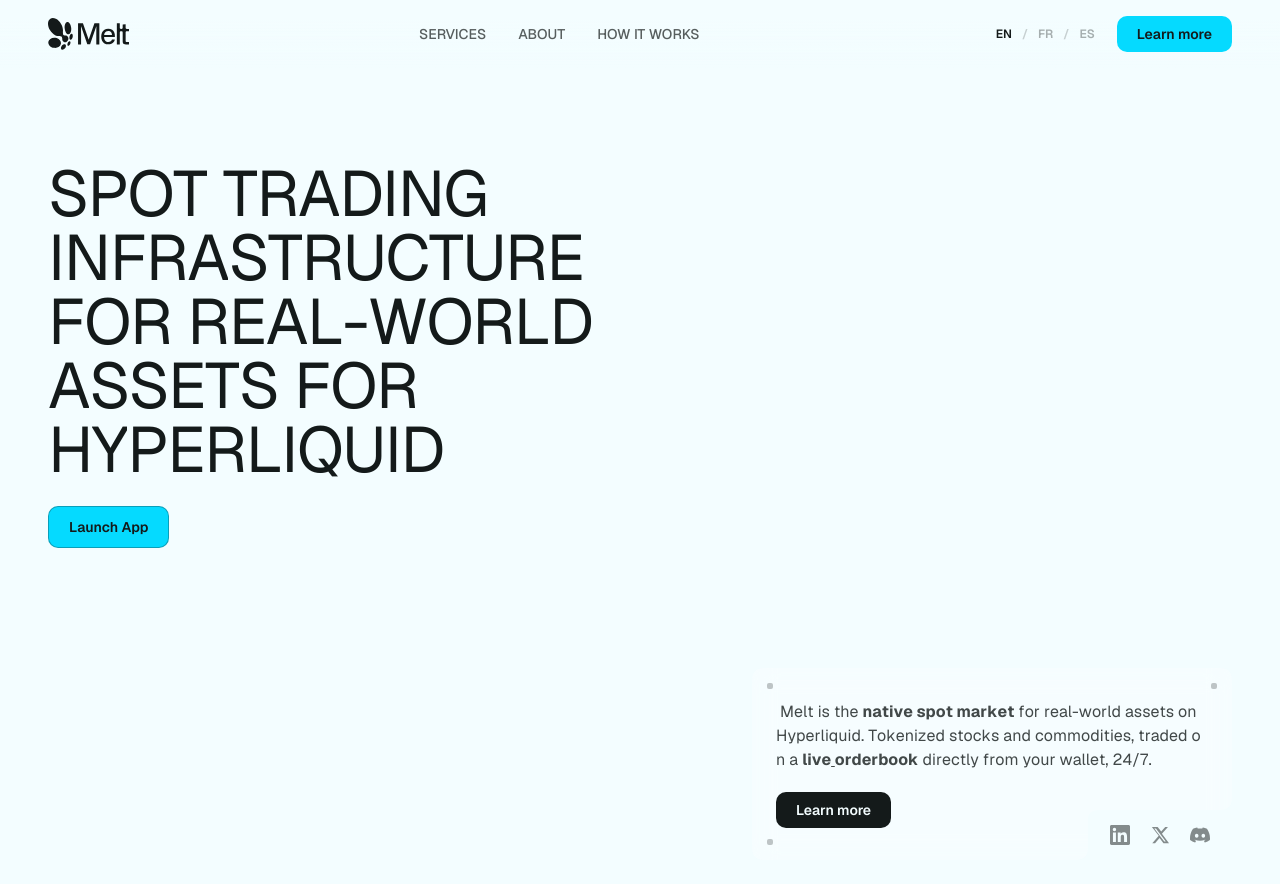
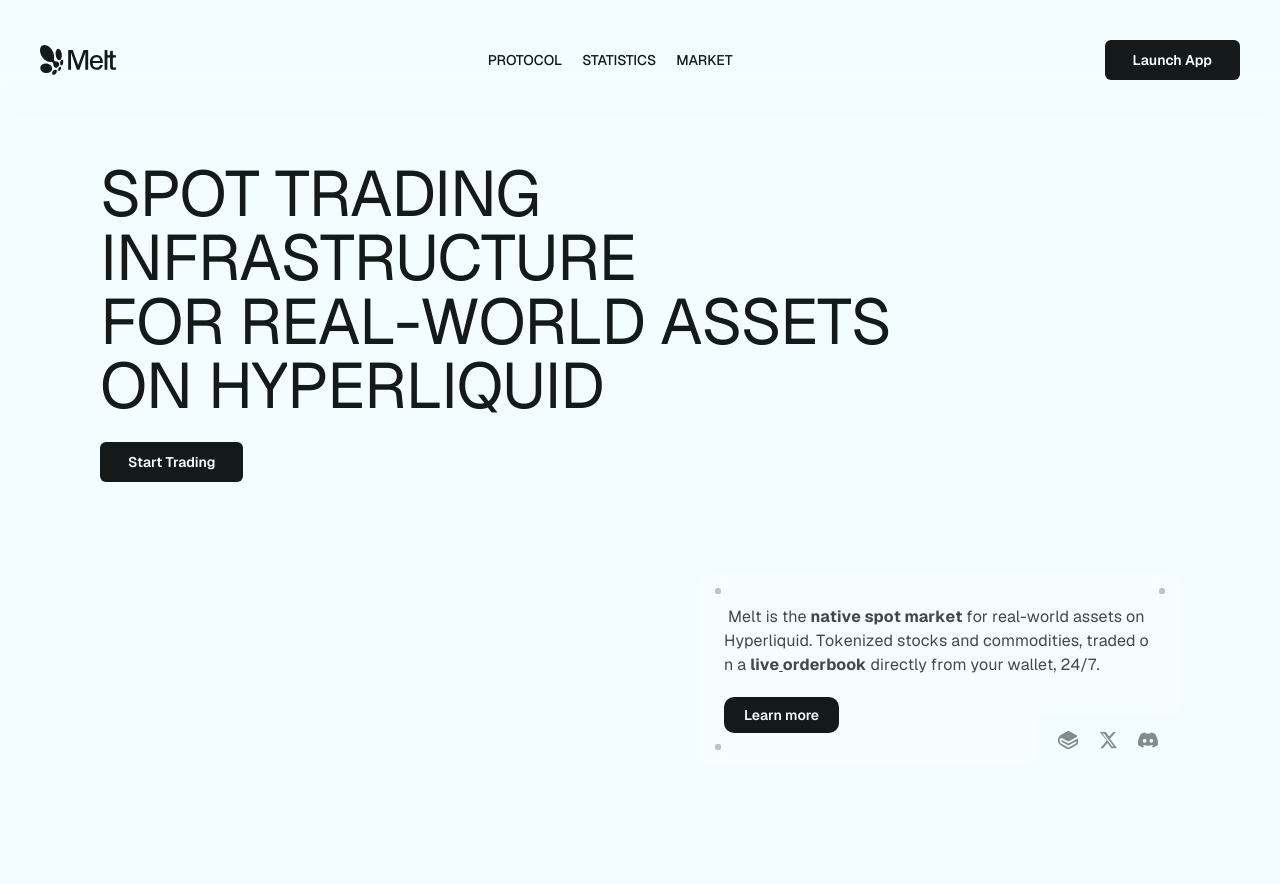
Before and after one commit to samuelabadie/melt-finance-landing-page, a Jekyll site: the page built from en/index.html, in a window 1280 px wide. Shown: the top 884 px of the page. Built offline with Jekyll 4.4.1, drawn with Linux system fonts in a browser that asks for light colours; nearby versions of some CDN libraries.

Commit message:
Update hero section, nav, and branding
- Remove language switcher (EN/FR/ES) from nav and mobile
- Update nav links: Protocol, Statistics, Market
- Header follows Figma grid (1528px container, 40px padding, 120px height)
- Hero title forced to 3 lines with correct text ("on Hyperliquid")
- Buttons: black style with blob/gooey liquid hover effect
- Replace LinkedIn with GitBook icon and link
- Update X/Twitter link to https://x.com/Meltfinance
- Nav link hover in brand blue #05EEFF
- CTA buttons: "Start Trading" (hero) and "Launch App" (nav)

Co-Authored-By: Claude Opus 4.6 (1M context) <noreply@anthropic.com>

```diff
--- a/_data/en.yml
+++ b/_data/en.yml
@@ -2,15 +2,17 @@ lang: en
 lang_label: "EN"
 
 nav:
-  services: "Services"
-  about: "About"
-  how_it_works: "How it works"
-  cta: "Learn more"
+  services: "Protocol"
+  about: "Statistics"
+  how_it_works: "Market"
+  cta: "Launch App"
 
 hero:
-  headline: "Spot trading infrastructure for real-world assets for Hyperliquid"
+  headline_line1: "Spot trading infrastructure"
+  headline_line2: "for real-world assets"
+  headline_line3: "on Hyperliquid"
   subheadline_html: "Melt is the <strong>native spot market</strong> for real-world assets on Hyperliquid. Tokenized stocks and commodities, traded on a <strong class=\"underline\">live orderbook</strong> directly from your wallet, 24/7."
-  cta_primary: "Launch App"
+  cta_primary: "Start Trading"
   cta_secondary: "Learn more"
 
 lang_switcher:
@@ -19,6 +21,6 @@ lang_switcher:
   es: "ES"
 
 socials:
-  x: "https://x.com/meltfinance"
+  x: "https://x.com/Meltfinance"
   discord: "https://discord.gg/meltfinance"
-  linkedin: "https://linkedin.com/company/meltfinance"
+  gitbook: "https://docs.melt.finance/protocol/introduction"
--- a/_includes/hero.html
+++ b/_includes/hero.html
@@ -8,16 +8,19 @@
        Mobile  : flex column centré, scroll naturel
        Desktop : absolute inset avec max-w 1350px
   -->
-  <div class="relative z-10 max-w-[1350px] mx-auto
+  <div class="relative z-10 max-w-[1728px] mx-auto
               flex flex-col items-center justify-center gap-10 px-6 pt-28 pb-24 min-h-screen
               md:absolute md:inset-0 md:flex-none md:items-stretch md:justify-start md:px-0 md:pt-0 md:pb-0">
 
     <!-- HEADLINE -->
-    <div class="text-center md:text-left md:absolute md:top-[18%] md:left-12 md:max-w-[52%] w-full">
+    <div class="text-center md:text-left md:absolute md:top-[18%] md:left-[100px] md:max-w-[65%] w-full">
       <h1 id="hero-headline" class="text-[2rem] sm:text-4xl md:text-5xl lg:text-[3.5rem] xl:text-[4rem] uppercase leading-[1.05] tracking-tight text-melt-black mb-6">
-        {{ t.hero.headline }}
+        <span class="block">{{ t.hero.headline_line1 }}</span>
+        <span class="block">{{ t.hero.headline_line2 }}</span>
+        <span class="block">{{ t.hero.headline_line3 }}</span>
       </h1>
-      <a id="hero-cta-primary" href="#" class="bg-melt-primary inline-flex items-center px-5 py-2.5 rounded-[10px] border border-melt-black/30 text-sm font-semibold text-melt-black hover:bg-melt-black hover:text-melt-white transition-all duration-200" style="opacity:0;">
+      <a id="hero-cta-primary" href="#" class="btn-liquid inline-flex items-center justify-center px-[28px] rounded-[6px] text-[14px] font-semibold bg-melt-black text-white" style="opacity:0; height: 40px;">
+        <span class="btn-blob-inner"><span class="btn-blob-group"><span class="btn-blob"></span><span class="btn-blob"></span><span class="btn-blob"></span><span class="btn-blob"></span></span></span>
         {{ t.hero.cta_primary }}
       </a>
     </div>
@@ -41,9 +44,9 @@
       </div>
       <!-- Mobile socials -->
       <div class="flex flex-row gap-3 mt-4 justify-center">
-        <a href="{{ t.socials.linkedin }}" target="_blank" rel="noopener noreferrer" aria-label="LinkedIn"
+        <a href="{{ t.socials.gitbook }}" target="_blank" rel="noopener noreferrer" aria-label="GitBook"
            class="w-9 h-9 flex items-center justify-center rounded-lg bg-white/60 backdrop-blur-sm border border-melt-black/10 text-melt-black/60 hover:text-melt-black transition-all duration-200">
-          <svg class="w-4 h-4" viewBox="0 0 24 24" fill="currentColor"><path d="M20.447 20.452h-3.554v-5.569c0-1.328-.027-3.037-1.852-3.037-1.853 0-2.136 1.445-2.136 2.939v5.667H9.351V9h3.414v1.561h.046c.477-.9 1.637-1.85 3.37-1.85 3.601 0 4.267 2.37 4.267 5.455v6.286ZM5.337 7.433a2.062 2.062 0 0 1-2.063-2.065 2.064 2.064 0 1 1 2.063 2.065Zm1.782 13.019H3.555V9h3.564v11.452ZM22.225 0H1.771C.792 0 0 .774 0 1.729v20.542C0 23.227.792 24 1.771 24h20.451C23.2 24 24 23.227 24 22.271V1.729C24 .774 23.2 0 22.222 0h.003Z"/></svg>
+          <svg class="w-4 h-4" viewBox="0 0 24 24" fill="currentColor"><path d="M12.513 1.097c-0.645 0 -1.233 0.34 -2.407 1.017L3.675 5.82A7.233 7.233 0 0 0 0 12.063v0.236a7.233 7.233 0 0 0 3.667 6.238L7.69 20.86c2.354 1.36 3.531 2.042 4.824 2.042 1.292 0.001 2.47 -0.678 4.825 -2.038l4.251 -2.453c1.177 -0.68 1.764 -1.02 2.087 -1.579 0.323 -0.56 0.324 -1.24 0.323 -2.6v-2.63a1.04 1.04 0 0 0 -1.558 -0.903l-8.728 5.024c-0.587 0.337 -0.88 0.507 -1.201 0.507 -0.323 0 -0.616 -0.168 -1.204 -0.506l-5.904 -3.393c-0.297 -0.171 -0.446 -0.256 -0.565 -0.271a0.603 0.603 0 0 0 -0.634 0.368c-0.045 0.111 -0.045 0.282 -0.043 0.625 0.002 0.252 0 0.378 0.025 0.494 0.053 0.259 0.189 0.493 0.387 0.667 0.089 0.077 0.198 0.14 0.416 0.266l6.315 3.65c0.589 0.34 0.884 0.51 1.207 0.51 0.324 0 0.617 -0.17 1.206 -0.509l7.74 -4.469c0.202 -0.116 0.302 -0.172 0.377 -0.13 0.075 0.044 0.075 0.16 0.075 0.392v1.193c0 0.34 0.001 0.51 -0.08 0.649 -0.08 0.14 -0.227 0.224 -0.522 0.394l-6.382 3.685c-1.178 0.68 -1.767 1.02 -2.413 1.02 -0.646 0 -1.236 -0.34 -2.412 -1.022l-5.97 -3.452 -0.043 -0.025a4.106 4.106 0 0 1 -2.031 -3.52V11.7c0 -0.801 0.427 -1.541 1.12 -1.944a1.979 1.979 0 0 1 1.982 -0.001l4.946 2.858c1.174 0.679 1.762 1.019 2.407 1.02 0.645 0 1.233 -0.34 2.41 -1.017l7.482 -4.306a1.091 1.091 0 0 0 0 -1.891L14.92 2.11c-1.175 -0.675 -1.762 -1.013 -2.406 -1.013Z"/></svg>
         </a>
         <a href="{{ t.socials.x }}" target="_blank" rel="noopener noreferrer" aria-label="X"
            class="w-9 h-9 flex items-center justify-center rounded-lg bg-white/60 backdrop-blur-sm border border-melt-black/10 text-melt-black/60 hover:text-melt-black transition-all duration-200">
@@ -57,7 +60,7 @@
     </div>
 
     <!-- DESKTOP card + socials — bloc unifié avec fond biseauté -->
-    <div id="hero-card-desktop" class="hidden md:block absolute bottom-10 right-12" style="width: 480px;">
+    <div id="hero-card-desktop" class="hidden md:block absolute bottom-[15%] right-[100px]" style="width: 480px;">
 
       <!-- Fond biseauté -->
       <div id="card-bg" style="
@@ -91,9 +94,9 @@
 
       <!-- Socials -->
       <div style="position:absolute; z-index:1; right:0; bottom:0; width:30%; height:26%; display:flex; align-items:center; justify-content:center; gap:20px;">
-        <a href="{{ t.socials.linkedin }}" target="_blank" rel="noopener noreferrer" aria-label="LinkedIn"
+        <a href="{{ t.socials.gitbook }}" target="_blank" rel="noopener noreferrer" aria-label="GitBook"
            class="card-social text-melt-black/50 hover:text-melt-black transition-colors duration-200">
-          <svg class="w-5 h-5" viewBox="0 0 24 24" fill="currentColor"><path d="M20.447 20.452h-3.554v-5.569c0-1.328-.027-3.037-1.852-3.037-1.853 0-2.136 1.445-2.136 2.939v5.667H9.351V9h3.414v1.561h.046c.477-.9 1.637-1.85 3.37-1.85 3.601 0 4.267 2.37 4.267 5.455v6.286ZM5.337 7.433a2.062 2.062 0 0 1-2.063-2.065 2.064 2.064 0 1 1 2.063 2.065Zm1.782 13.019H3.555V9h3.564v11.452ZM22.225 0H1.771C.792 0 0 .774 0 1.729v20.542C0 23.227.792 24 1.771 24h20.451C23.2 24 24 23.227 24 22.271V1.729C24 .774 23.2 0 22.222 0h.003Z"/></svg>
+          <svg class="w-5 h-5" viewBox="0 0 24 24" fill="currentColor"><path d="M12.513 1.097c-0.645 0 -1.233 0.34 -2.407 1.017L3.675 5.82A7.233 7.233 0 0 0 0 12.063v0.236a7.233 7.233 0 0 0 3.667 6.238L7.69 20.86c2.354 1.36 3.531 2.042 4.824 2.042 1.292 0.001 2.47 -0.678 4.825 -2.038l4.251 -2.453c1.177 -0.68 1.764 -1.02 2.087 -1.579 0.323 -0.56 0.324 -1.24 0.323 -2.6v-2.63a1.04 1.04 0 0 0 -1.558 -0.903l-8.728 5.024c-0.587 0.337 -0.88 0.507 -1.201 0.507 -0.323 0 -0.616 -0.168 -1.204 -0.506l-5.904 -3.393c-0.297 -0.171 -0.446 -0.256 -0.565 -0.271a0.603 0.603 0 0 0 -0.634 0.368c-0.045 0.111 -0.045 0.282 -0.043 0.625 0.002 0.252 0 0.378 0.025 0.494 0.053 0.259 0.189 0.493 0.387 0.667 0.089 0.077 0.198 0.14 0.416 0.266l6.315 3.65c0.589 0.34 0.884 0.51 1.207 0.51 0.324 0 0.617 -0.17 1.206 -0.509l7.74 -4.469c0.202 -0.116 0.302 -0.172 0.377 -0.13 0.075 0.044 0.075 0.16 0.075 0.392v1.193c0 0.34 0.001 0.51 -0.08 0.649 -0.08 0.14 -0.227 0.224 -0.522 0.394l-6.382 3.685c-1.178 0.68 -1.767 1.02 -2.413 1.02 -0.646 0 -1.236 -0.34 -2.412 -1.022l-5.97 -3.452 -0.043 -0.025a4.106 4.106 0 0 1 -2.031 -3.52V11.7c0 -0.801 0.427 -1.541 1.12 -1.944a1.979 1.979 0 0 1 1.982 -0.001l4.946 2.858c1.174 0.679 1.762 1.019 2.407 1.02 0.645 0 1.233 -0.34 2.41 -1.017l7.482 -4.306a1.091 1.091 0 0 0 0 -1.891L14.92 2.11c-1.175 -0.675 -1.762 -1.013 -2.406 -1.013Z"/></svg>
         </a>
         <a href="{{ t.socials.x }}" target="_blank" rel="noopener noreferrer" aria-label="X"
            class="card-social text-melt-black/50 hover:text-melt-black transition-colors duration-200">
@@ -128,6 +133,7 @@
         }).join('');
         return '<span class="word" style="display:inline-block; margin-right:0.25em;">' + chars + '</span>';
       }).join('');
+    });
 
     var charInners = h1.querySelectorAll('.char-inner');
     gsap.set(charInners, { y: '110%', rotation: 8, opacity: 0 });
--- a/_includes/nav.html
+++ b/_includes/nav.html
@@ -1,35 +1,31 @@
-<nav id="navbar" class="fixed top-0 left-0 right-0 z-50 transition-all duration-300" style="background: linear-gradient(to bottom, rgba(243,253,255,1) 30%, rgba(243,253,255,0) 100%);">
-  <div class="max-w-[1350px] mx-auto px-8 md:px-12 py-4 flex items-center justify-between">
+<nav id="navbar" class="fixed top-0 left-0 right-0 z-50 transition-all duration-300" style="background: linear-gradient(180deg, #F3FDFF 50%, rgba(243, 253, 255, 0) 100%); backdrop-filter: blur(5px); -webkit-backdrop-filter: blur(5px);">
+  <div class="w-full px-6 md:px-[40px] py-[40px] flex items-center justify-between" style="height: 120px;">
+    <div class="max-w-[1528px] w-full mx-auto flex items-center justify-between">
 
       <!-- Logo -->
       <a href="/{{ page.lang }}/" aria-label="Melt Finance">
         <img
           src="{{ '/assets/images/melt-logo-horizontal.svg' | relative_url }}"
           alt="Melt"
-        class="h-8 w-auto"
+          class="h-[30px] w-auto"
         />
       </a>
 
       <!-- Center nav links -->
-    <div class="hidden md:flex items-center gap-8">
-      <a href="#" class="text-[14px] font-medium uppercase tracking-normal text-melt-black/70 hover:text-melt-black transition-colors duration-150">{{ t.nav.services }}</a>
-      <a href="#" class="text-[14px] font-medium uppercase tracking-normal text-melt-black/70 hover:text-melt-black transition-colors duration-150">{{ t.nav.about }}</a>
-      <a href="#" class="text-[14px] font-medium uppercase tracking-normal text-melt-black/70 hover:text-melt-black transition-colors duration-150">{{ t.nav.how_it_works }}</a>
+      <div class="hidden md:flex items-center gap-[20px]">
+        <a href="#" class="text-[14px] font-medium uppercase tracking-normal text-melt-black hover:text-[#05EEFF] transition-colors duration-150">{{ t.nav.services }}</a>
+        <a href="#" class="text-[14px] font-medium uppercase tracking-normal text-melt-black hover:text-[#05EEFF] transition-colors duration-150">{{ t.nav.about }}</a>
+        <a href="#" class="text-[14px] font-medium uppercase tracking-normal text-melt-black hover:text-[#05EEFF] transition-colors duration-150">{{ t.nav.how_it_works }}</a>
       </div>
 
-    <!-- Right: lang switcher (desktop only) + CTA -->
-    <div class="flex items-center gap-4">
-      <div class="hidden md:flex items-center gap-1 text-xs font-semibold">
-        <a href="/en/" class="px-1.5 py-1 transition-colors duration-150 {% if page.lang == 'en' %}text-melt-black{% else %}text-melt-black/35 hover:text-melt-black{% endif %}">EN</a>
-        <span class="text-melt-black/20">/</span>
-        <a href="/fr/" class="px-1.5 py-1 transition-colors duration-150 {% if page.lang == 'fr' %}text-melt-black{% else %}text-melt-black/35 hover:text-melt-black{% endif %}">FR</a>
-        <span class="text-melt-black/20">/</span>
-        <a href="/es/" class="px-1.5 py-1 transition-colors duration-150 {% if page.lang == 'es' %}text-melt-black{% else %}text-melt-black/35 hover:text-melt-black{% endif %}">ES</a>
-      </div>
-      <a href="#" class="inline-flex items-center px-5 py-2 rounded-[10px] text-sm font-semibold bg-melt-primary text-melt-black hover:brightness-105 transition-all duration-200">
+      <!-- Right: CTA -->
+      <div class="flex items-center">
+        <a href="#" class="btn-liquid inline-flex items-center justify-center px-[28px] rounded-[6px] text-[14px] font-semibold bg-melt-black text-white" style="height: 40px;">
+          <span class="btn-blob-inner"><span class="btn-blob-group"><span class="btn-blob"></span><span class="btn-blob"></span><span class="btn-blob"></span><span class="btn-blob"></span></span></span>
           {{ t.nav.cta }}
         </a>
       </div>
 
     </div>
+  </div>
 </nav>
--- a/_layouts/default.html
+++ b/_layouts/default.html
@@ -61,11 +61,75 @@
     .gsap-fade-in {
       opacity: 0;
     }
+
+    /* Melt blob/gooey button */
+    .btn-liquid {
+      z-index: 1;
+      position: relative;
+      overflow: hidden;
+      transition: color 0.5s ease;
+      cursor: pointer;
+    }
+    .btn-liquid .btn-blob-inner {
+      z-index: -1;
+      overflow: hidden;
+      position: absolute;
+      left: 0; top: 0;
+      width: 100%; height: 100%;
+      border-radius: inherit;
+    }
+    .btn-liquid .btn-blob-group {
+      position: relative;
+      display: block;
+      height: 100%;
+      filter: url('#goo');
+    }
+    .btn-liquid .btn-blob {
+      position: absolute;
+      top: 0;
+      width: 25%;
+      height: 100%;
+      background: #05EEFF;
+      border-radius: 100%;
+      transform: translate3d(0, 150%, 0) scale(1.7);
+      transition: transform 0.45s ease;
+    }
+    @supports(filter: url('#goo')) {
+      .btn-liquid .btn-blob {
+        transform: translate3d(0, 150%, 0) scale(1.4);
+      }
+    }
+    .btn-liquid .btn-blob:nth-child(1) { left: 0%; transition-delay: 0s; }
+    .btn-liquid .btn-blob:nth-child(2) { left: 30%; transition-delay: 0.08s; }
+    .btn-liquid .btn-blob:nth-child(3) { left: 60%; transition-delay: 0.16s; }
+    .btn-liquid .btn-blob:nth-child(4) { left: 90%; transition-delay: 0.24s; }
+    .btn-liquid:hover .btn-blob {
+      transform: translateZ(0) scale(1.7);
+    }
+    @supports(filter: url('#goo')) {
+      .btn-liquid:hover .btn-blob {
+        transform: translateZ(0) scale(1.4);
+      }
+    }
+    .btn-liquid:hover {
+      color: #141A1A;
+    }
   </style>
 
   {% if page.extra_css %}{{ page.extra_css }}{% endif %}
 </head>
 <body class="bg-melt-white text-melt-black font-sans antialiased">
+
+  <!-- SVG gooey filter for blob buttons -->
+  <svg xmlns="http://www.w3.org/2000/svg" version="1.1" style="position:absolute;width:0;height:0;">
+    <defs>
+      <filter id="goo">
+        <feGaussianBlur in="SourceGraphic" stdDeviation="10" result="blur" />
+        <feColorMatrix in="blur" mode="matrix" values="1 0 0 0 0  0 1 0 0 0  0 0 1 0 0  0 0 0 18 -7" result="goo" />
+        <feBlend in="SourceGraphic" in2="goo" />
+      </filter>
+    </defs>
+  </svg>
 
   {% assign t = site.data[page.lang] %}
   {% include nav.html %}
@@ -84,15 +148,6 @@
     }, { passive: true });
   </script>
 
-  <!-- Lang switcher mobile — sticky bottom-right, hidden on desktop -->
-  {% assign t = site.data[page.lang] %}
-  <div class="fixed bottom-5 right-5 z-50 md:hidden flex items-center gap-1 px-3 py-2 rounded-[10px] bg-white/50 backdrop-blur-sm border border-melt-black/10 text-xs font-medium text-melt-black/40">
-    <a href="/en/" class="px-1 transition-colors duration-150 {% if page.lang == 'en' %}text-melt-black{% else %}hover:text-melt-black/70{% endif %}">EN</a>
-    <span class="text-melt-black/20">/</span>
-    <a href="/fr/" class="px-1 transition-colors duration-150 {% if page.lang == 'fr' %}text-melt-black{% else %}hover:text-melt-black/70{% endif %}">FR</a>
-    <span class="text-melt-black/20">/</span>
-    <a href="/es/" class="px-1 transition-colors duration-150 {% if page.lang == 'es' %}text-melt-black{% else %}hover:text-melt-black/70{% endif %}">ES</a>
-  </div>
 
   {% if page.extra_js %}{{ page.extra_js }}{% endif %}
 </body>
```
Also changed, not shown: other parts of _includes/hero.html (+4 -2 lines). Lines whose indentation alone changed are shown as unchanged.
